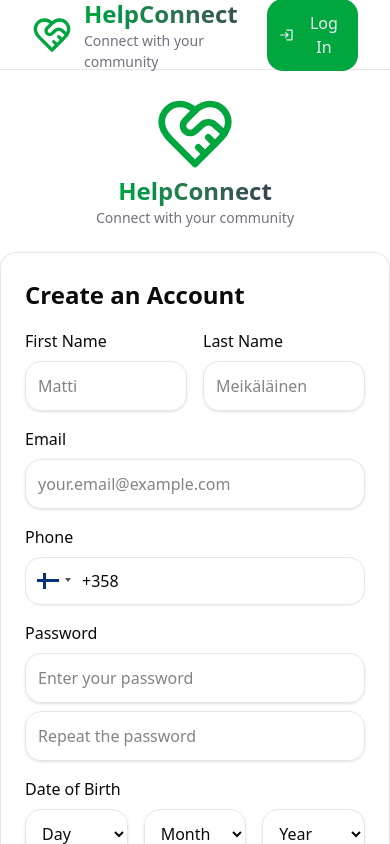
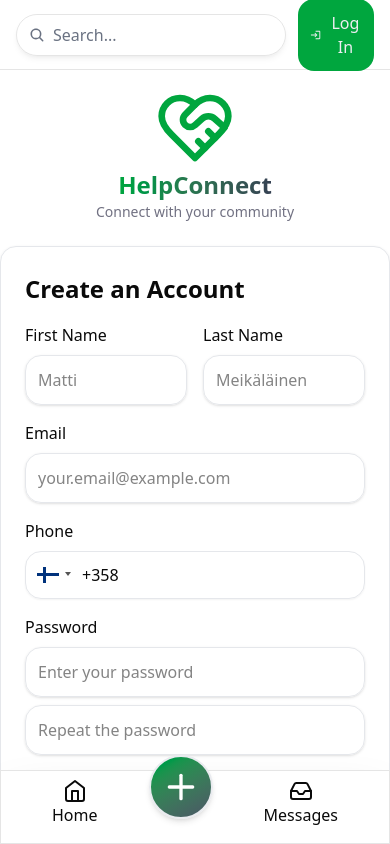
Before and after one commit to MiksuNy/web-project, a React (Vite) app in the folder frontend/: page /register in a window 390 px wide. Shown: the top 844 px of the page. Built offline with nearby package versions, Linux system fonts and the light colour scheme.

Commit message:
Mobile base layout

```diff
--- a/frontend/src/App.jsx
+++ b/frontend/src/App.jsx
@@ -1,29 +1,34 @@
-import { BrowserRouter, Routes, Route } from "react-router-dom";
+import { BrowserRouter, Routes, Route, Navigate } from "react-router-dom";
 import "./App.css";
 
-import { AuthProvider } from "./context/AuthContext";
+import { useAuth } from "./context/AuthContext";
 
 import Header from "./components/Header";
 import Footer from "./components/Footer";
+import MobilePanel from "./components/MobilePanel";
 import Login from "./pages/Login";
 import Home from "./pages/Home";
 import Register from "./pages/Register";
+import Post from "./pages/Post";
 
 function App() {
+  const { user } = useAuth();
+
   return (
-    <AuthProvider>
     <BrowserRouter>
       <Header />
 
       <Routes>
         <Route path="/" element={<Home />} />
+        <Route path="/post" element={user ? <Post /> : <Navigate to="/" />} />
+
         <Route path="/login" element={<Login />} />
         <Route path="/register" element={<Register />} />
       </Routes>
 
+      <MobilePanel />
       <Footer />
     </BrowserRouter>
-    </AuthProvider>
   );
 }
 
--- a/frontend/src/components/Footer.jsx
+++ b/frontend/src/components/Footer.jsx
@@ -2,7 +2,7 @@ import logo from "/logo.svg";
 
 const Footer = () => {
   return (
-    <footer className="bottom-0 flex justify-between items-center px-8 py-4 border-t border-border text-muted-foreground text-sm">
+    <footer className="bottom-0 hidden md:flex justify-between items-center px-8 py-4 border-t border-border text-muted-foreground text-sm">
       <div className="flex items-center gap-6">
         <span className="text-primary">
           <img
--- a/frontend/src/components/Header.jsx
+++ b/frontend/src/components/Header.jsx
@@ -1,14 +1,13 @@
-import CreatePostForm from "./CreatePostForm/CreatePostForm";
-
 import { useEffect, useRef, useState } from "react";
 import { useAuth } from "../context/AuthContext";
 import { useNavigate } from "react-router";
 import { MdLogin, MdLogout, MdSettings, MdShield } from "react-icons/md";
 import { FaPlus } from "react-icons/fa";
+import { IoSearch } from "react-icons/io5";
 
 const Header = ({
   title = "HelpConnect",
-  subtitle = "Connect with your community",
+  subtitle = "Connect with your community"
 }) => {
   const navigate = useNavigate();
   const { user, userFetching, logout } = useAuth();
@@ -17,8 +16,6 @@ const Header = ({
 
   const profileMenuRef = useRef(null);
   const [showProfileMenu, setShowProfileMenu] = useState(false);
-
-  const [showCreatePost, setShowCreatePost] = useState(false);
 
   function profileIconClicked(e) {
     e.preventDefault();
@@ -42,9 +39,14 @@ const Header = ({
 
   return (
     <>
-      <header className="flex justify-between items-center h-17.5 px-8 border-b border-border bg-background">
+      <header className="top-0 fixed md:relative flex gap-3 justify-between items-center w-full h-17.5 p-4 md:px-8 border-b border-border bg-background z-99">
+        {/* mobile search bar */}
+        <div className="md:hidden flex flex-row gap-2 py-2 px-3 items-center text-gray-500 border border-border rounded-full w-full shadow-md/5">
+          <IoSearch /> Search...
+        </div>
+
         {/* left */}
-        <div className="flex items-center gap-3 text-green-600 select-none cursor-pointer" onClick={() => navigate("/")}>
+        <div className="md:flex hidden items-center gap-3 text-green-600 select-none cursor-pointer" onClick={() => navigate("/")}>
           <img
             src="/logo.svg"
             alt="HelpConnect logo"
@@ -72,8 +74,8 @@ const Header = ({
               <div className="flex flex-row gap-3 content-center">
 
                 <button
-                  className="flex flex-row gap-2 justify-center items-center border-2 border-accent shadow-md bg-linear-150 from-green-600 to-gray-600 hover:from-green-600 hover:to-green-700 active:from-green-700 active:to-green-800 transition-colors px-4 py-1 rounded-full text-white select-none cursor-pointer"
-                  onClick={() => setShowCreatePost(!showCreatePost)}>
+                  className="md:flex hidden flex-row gap-2 justify-center items-center border-2 border-accent shadow-md bg-linear-150 from-green-600 to-gray-600 hover:from-green-600 hover:to-green-700 active:from-green-700 active:to-green-800 transition-colors px-4 py-1 rounded-full text-white select-none cursor-pointer"
+                  onClick={() => navigate("/post")}>
                   <FaPlus />
                   Post
                 </button>
@@ -117,13 +119,10 @@ const Header = ({
 
                 </div>
               )}
-
             </>
           ))
         }
       </header>
-
-      {showCreatePost && <CreatePostForm onClose={() => setShowCreatePost(false)} />}
     </>
   );
 };
--- /dev/null
+++ b/frontend/src/components/MobilePanel.jsx
@@ -0,0 +1,22 @@
+import { FiHome, FiInbox, FiPlus } from "react-icons/fi";
+import { useNavigate } from "react-router-dom";
+
+export default function MobilePanel() {
+  const navigate = useNavigate();
+
+  return (
+    <div className="md:hidden fixed flex justify-evenly z-100 bottom-0 w-screen bg-background select-none pb-2 border shadow-2xl">
+      <div className="flex flex-col items-center p-2 cursor-pointer active:text-green-600">
+        <FiHome className="w-6 h-6" />
+        <span>Home</span>
+      </div>
+      <div className="flex flex-col p-2 cursor-pointer w-16 h-16 rounded-full -translate-y-4 border-2 border-accent shadow-md bg-linear-150 from-green-600 to-gray-600 active:from-green-700 active:to-green-800 transition-colors text-white" onClick={() => navigate("/post")}>
+        <FiPlus className="m-auto w-10 h-10" />
+      </div>
+      <div className="flex flex-col items-center p-2 cursor-pointer active:text-green-600">
+        <FiInbox className="w-6 h-6" />
+        <span>Messages</span>
+      </div>
+    </div>
+  )
+}
--- a/frontend/src/components/SearchBox/SearchBox.jsx
+++ b/frontend/src/components/SearchBox/SearchBox.jsx
@@ -19,7 +19,7 @@ export default function SearchBox() {
   }
 
   return (
-    <div className="w-full max-w-5xl mx-auto mt-6 p-6 border border-gray-200 rounded-2xl shadow-sm">
+    <div className="hidden md:block w-full max-w-5xl mx-auto mt-6 p-6 border border-gray-200 rounded-2xl shadow-sm">
 
       {/* Input field */}
       <input type="text" placeholder="Search for help..." className="w-full mx-auto p-2 py-3 mb-4 focus:outline-0" />
--- a/frontend/src/index.css
+++ b/frontend/src/index.css
@@ -3,6 +3,13 @@
   flex-direction: column;
   justify-content: space-between;
   min-height: 100vh;
+}
+
+@media (width < 48rem /* 768px */) {
+  #root {
+    padding-top: 4rem;
+    padding-bottom: 5rem;
+  }
 }
 
 h1 {
--- a/frontend/src/main.jsx
+++ b/frontend/src/main.jsx
@@ -3,9 +3,12 @@ import { createRoot } from 'react-dom/client'
 import './global.css'
 import './index.css'
 import App from './App.jsx'
+import { AuthProvider } from "./context/AuthContext"
 
 createRoot(document.getElementById('root')).render(
   <StrictMode>
-    <App />
+    <AuthProvider>
+      <App />
+    </AuthProvider>
   </StrictMode>,
 )
--- a/frontend/src/pages/Home.jsx
+++ b/frontend/src/pages/Home.jsx
@@ -1,5 +1,4 @@
 import Hero from "../components/Hero";
-import CreatePostForm from "../components/CreatePostForm/CreatePostForm";
 import SearchBox from "../components/SearchBox/SearchBox";
 import { PostCard } from "@/components/post";
 import { posts } from "@/data/posts";
--- /dev/null
+++ b/frontend/src/pages/Post.jsx
@@ -0,0 +1,56 @@
+import { useRef, useState } from "react"
+import { IoMdCloudUpload } from "react-icons/io";
+import { useNavigate } from "react-router-dom";
+
+export default function Post() {
+  const navigate = useNavigate();
+
+  const [needingHelp, setNeedingHelp] = useState(false);
+  const [selectedThumbnail, setSelectedThumbnail] = useState();
+  const [selectedThumbnailFile, setSelectedThumbnailFile] = useState();
+
+  const thumbnailUploadInput = useRef(null);
+
+  function thumbnailChanged(event) {
+    const files = event.target.files;
+    if (!files || files.length === 0) {
+      return;
+    }
+    const file = files[0];
+    setSelectedThumbnail(URL.createObjectURL(file));
+    setSelectedThumbnailFile(file);
+  }
+
+  return (
+    <div className="flex flex-col gap-6 py-8 max-w-3xl mx-auto">
+      <h1>Create a Post</h1>
+      <div className="flex flex-col gap-3">
+        <div className="flex flex-row justify-stretch gap-2">
+          <button id="create-post-offer-button" className={`${!needingHelp ? "button-primary" : "button-secondary"} w-1/2 h-20`} onClick={() => setNeedingHelp(false)}>🤝 I Can Offer Help</button>
+          <button id="create-post-request-button" className={`${needingHelp ? "button-primary" : "button-secondary"} w-1/2 h-20`} onClick={() => setNeedingHelp(true)}>🙋 I Need Help</button>
+        </div>
+        <div className="flex flex-col gap-2">
+          <label>I need help with:</label>
+          <select id="create-post-category" className="border border-gray-200 rounded-2xl shadow-sm p-3">
+            <option>Transportation</option>
+            <option>Food</option>
+            <option>Education</option>
+            <option>Technology</option>
+            <option>Home Repair</option>
+            <option>Companionship</option>
+            <option>Other</option>
+          </select>
+        </div>
+        <input type="text" id="create-post-title" placeholder="Title" className="border border-gray-200 rounded-2xl shadow-sm p-3" />
+        <textarea id="create-post-description" placeholder="Description" className="border border-gray-200 rounded-2xl shadow-sm p-3 min-h-24"></textarea>
+        {selectedThumbnail && <img src={selectedThumbnail} className="w-full h-auto rounded-3xl select-none"></img>}
+        <div className="w-full p-12 border-4 border-dashed rounded-3xl flex items-center justify-center gap-2 select-none cursor-pointer" onClick={() => thumbnailUploadInput.current?.click()}>
+          <IoMdCloudUpload className="w-6 h-6" /> Upload a thumbnail (optional)
+        </div>
+        <input type="file" id="create-post-thumbnail" placeholder="Upload image" onChange={thumbnailChanged} ref={thumbnailUploadInput} accept="image/*" hidden />
+        <button id="create-post-submit" className="button-primary">Post</button>
+        <button id="create-post-cancel" onClick={() => navigate("/")}>Cancel</button>
+      </div>
+    </div>
+  )
+}
```
Also changed, not shown: frontend/src/components/CreatePostForm/CreatePostForm.jsx (deleted, +0 -63 lines), frontend/src/components/Hero.jsx (+13 -9 lines). Lines whose indentation alone changed are shown as unchanged.
